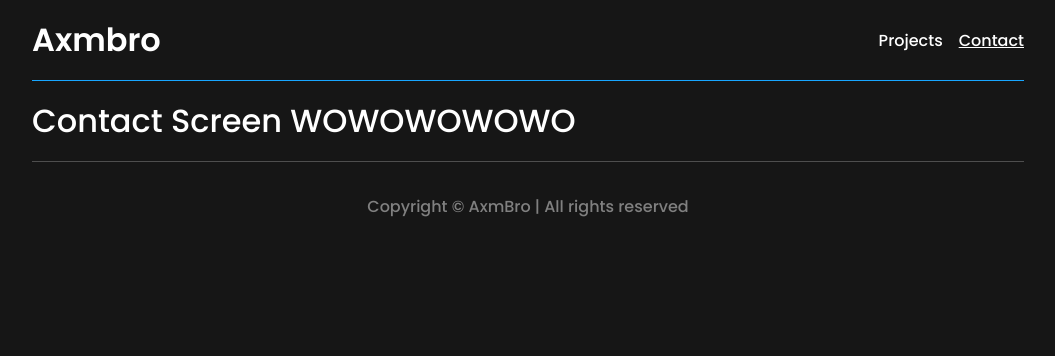
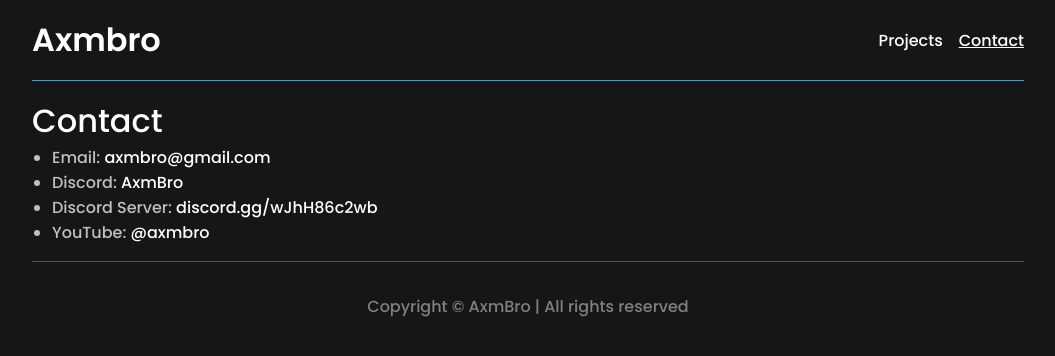
Before and after one commit to AxmBro/axmbro.github.io, a React (Create React App) app: page /contact in a window 1280 px wide. Shown: the top 356 px of the page, without its empty margins (112-1167 px from the left). Built offline with nearby package versions, Linux system fonts and the light colour scheme.

Commit message:
update contact route

```diff
--- a/src/screens/Contact.js
+++ b/src/screens/Contact.js
@@ -1,18 +1,20 @@
 import React from "react";
 import "./Contact.css";
 import "./Screen.css";
-import {ScreenSection} from "../components/ScreenSection.tsx";
+import { ScreenSectionList } from "../components/ScreenSection.tsx";
 
 function Contact() {
   return (
     <div className="contact screen">
-      <ScreenSection
-        children={
-          <>
-            <h1>Contact Screen WOWOWOWOWO</h1>
-          </>
-        }
-      ></ScreenSection>
+      <ScreenSectionList
+        title="Contact"
+        items={[
+          { name: "Email", value: "axmbro@gmail.com" },
+          { name: "Discord", value: "AxmBro" },
+          { name: "Discord Server", value: "discord.gg/wJhH86c2wb" },
+          { name: "YouTube", value: "@axmbro" },
+        ]}
+      ></ScreenSectionList>
     </div>
   );
 }
```
